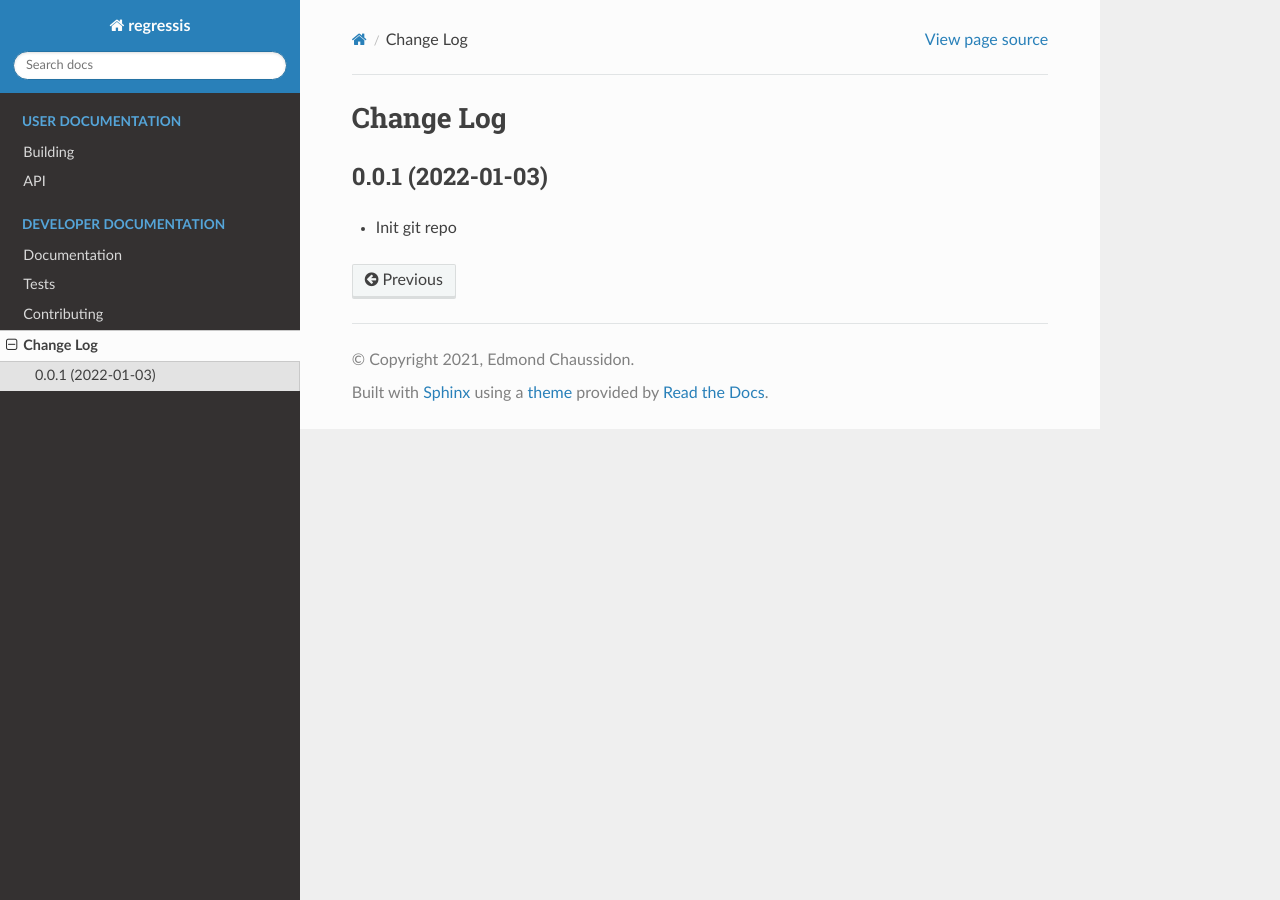
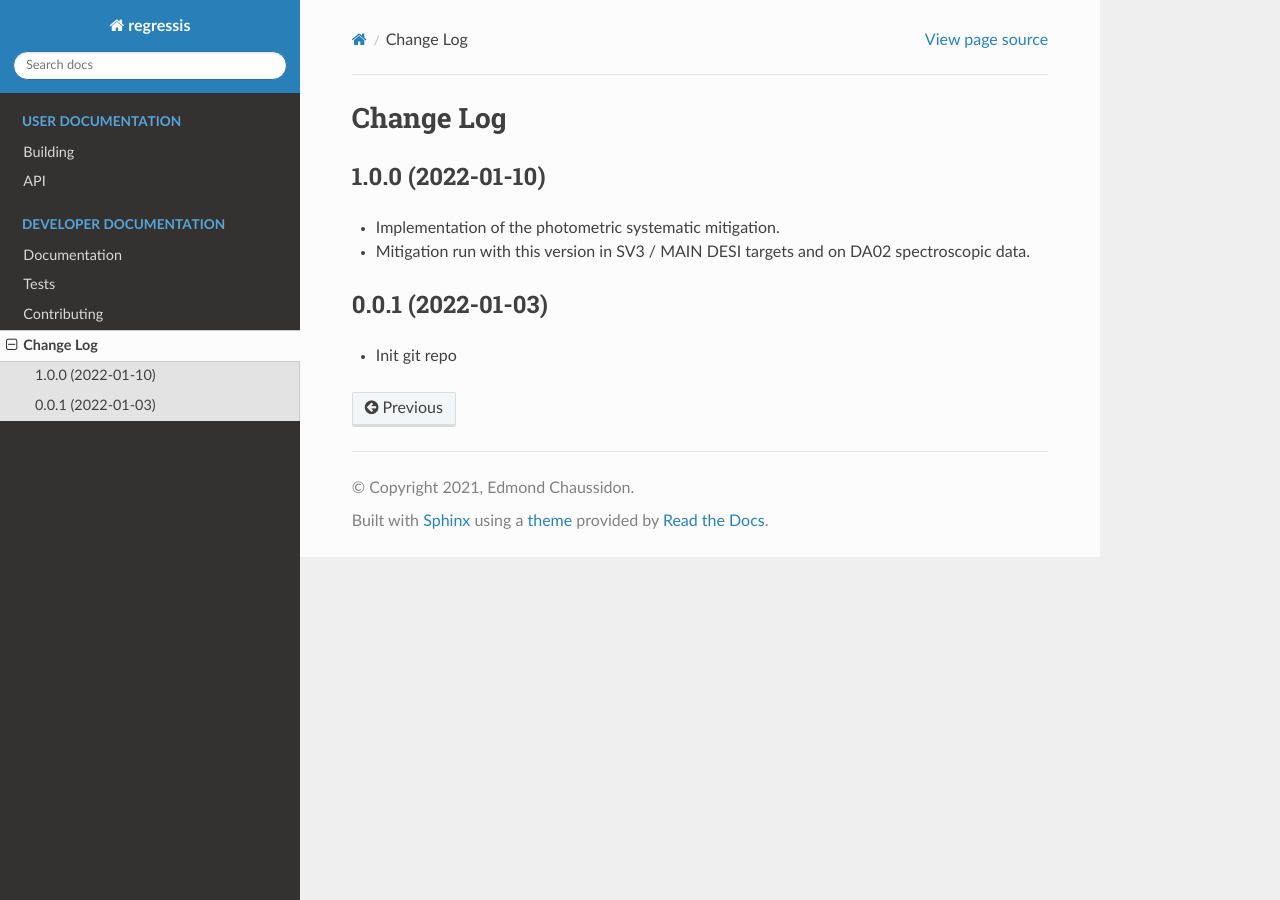
Before and after one commit to echaussidon/regressis, a Sphinx documentation site: the page built from doc/developer/changes.rst, in a window 1280 px wide. Built offline with Sphinx 7.4.7 and the Read the Docs theme 2.0.0, drawn with Linux system fonts in a browser that asks for light colours.

Commit message:
update doc

```diff
--- a/doc/developer/changes.rst
+++ b/doc/developer/changes.rst
@@ -3,6 +3,13 @@
 Change Log
 ==========
 
+1.0.0 (2022-01-10)
+------------------
+
+* Implementation of the photometric systematic mitigation.
+
+* Mitigation run with this version in SV3 / MAIN DESI targets and on DA02 spectroscopic data.
+
 0.0.1 (2022-01-03)
 ------------------
 
--- a/doc/user/building.rst
+++ b/doc/user/building.rst
@@ -24,6 +24,10 @@ First::
 
   git clone https://github.com/echaussidon/regressis.git
 
+If you have an ssh-key and want to contribute, you should prefer::
+
+  git clone git@github.com:echaussidon/regressis.git
+
 To install the code::
 
   python setup.py install --user
```
Also changed, not shown: doc/api/api.rst (+28 -8 lines).
